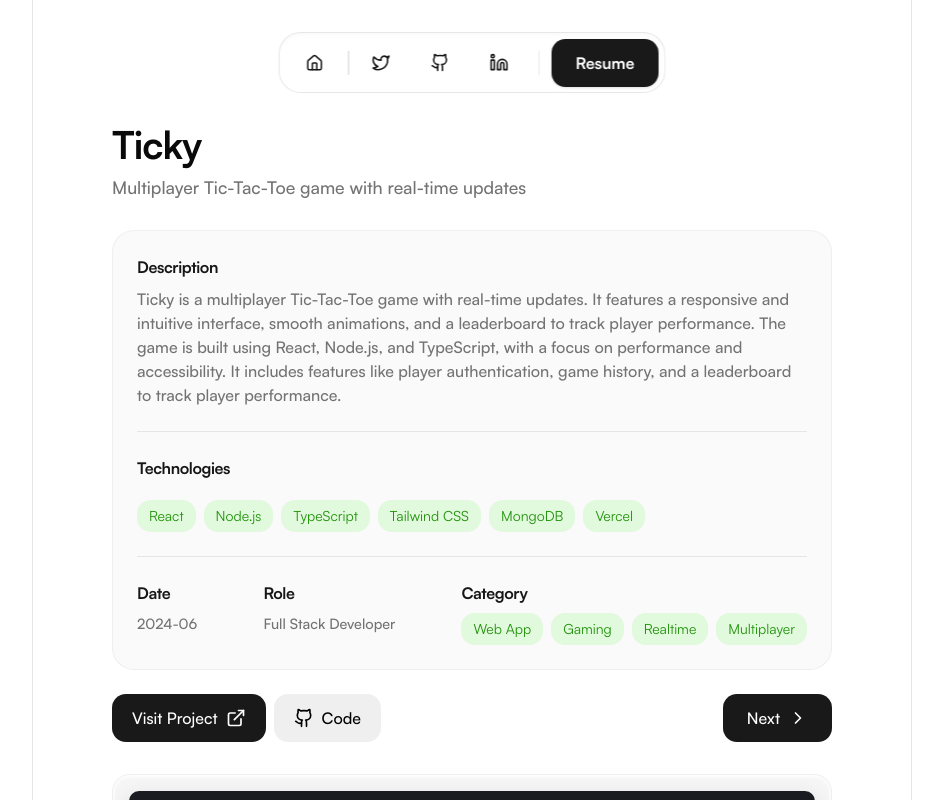
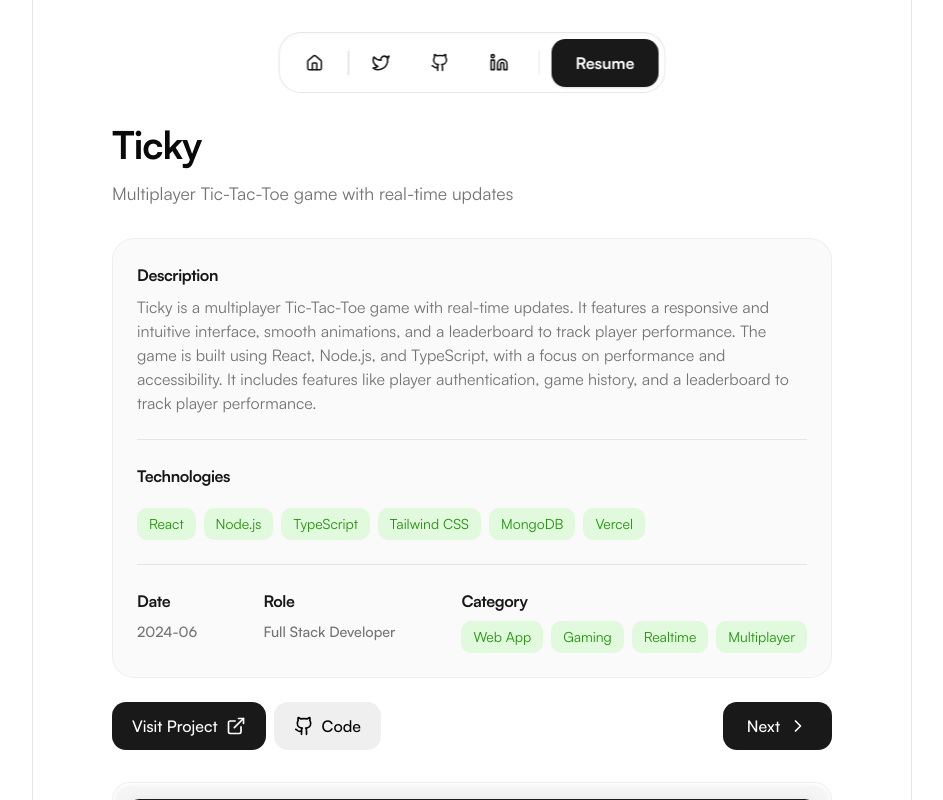
Before and after one commit to vicdevman/vicdevman, a Next.js app: page /projects/ticky in a window 1280 px wide. Shown: the top 800 px of the page, without its empty margins (168-1111 px from the left). Built offline with nearby package versions, Linux system fonts and the light colour scheme.

Commit message:
fixed boldnes

```diff
--- a/app/components/projectDetail.js
+++ b/app/components/projectDetail.js
@@ -48,14 +48,14 @@ export default function ProjectDetail() {
     <div className=" flex flex-col mt-30 mb-12">
       <div className=" max-w-3xl w-full mx-auto px-6">
         {" "}
-        <div className="flex flex-col gap-2">
+        <div className="flex flex-col gap-3">
             {/* <div onClick={() => router.back()} className="flex gap-2 mb-4 cursor-pointer text-sm text-neutral-400 hover:text-neutral-600 transition items-center">
                 <ArrowLeft size={18}/> Go back
             </div> */}
           <h1 className="max-sm:text-[1.8rem] text-[2.4rem] leading-tight tracking-tight font-[satoshi-bold]">
             {project.title}{" "}
           </h1>
-          <p className="text-[1.1rem] mb-2 leading-tight text-neutral-500 font-[satoshi-medium] tracking">
+          <p className="text-[1.1rem] mb-2 text-neutral-500 font-[satoshi-normal] tracking">
             {project.description}
           </p>
         </div>
@@ -66,7 +66,7 @@ export default function ProjectDetail() {
           {project.longDescription.split("\n").map((paragraph, index) => (
             <p
               key={index}
-              className="text-[1rem] text-neutral-500 font-[satoshi-medium]"
+              className="text-[1rem] text-neutral-500 font-[satoshi-normal]"
             >
               {paragraph}
             </p>
@@ -81,7 +81,7 @@ export default function ProjectDetail() {
             {project.techStack.map((tech, index) => (
               <div
                 key={index}
-                className="text-sm font-[satoshi-normal] p-1.5 px-3 bg-[#e1f9dc] text-[#21930b] rounded-xl"
+                className="text-sm font-[satoshi-normal] p-1.5 px-3 bg-[#e1f9dc] text-[#21930b] rounded-lg"
               >
                 {tech}
               </div>
@@ -113,7 +113,7 @@ export default function ProjectDetail() {
                 {project.category.map((tech, index) => (
                   <div
                     key={index}
-                    className="text-sm font-[satoshi-normal] p-1.5 px-3 bg-[#e1f9dc] text-[#21930b] rounded-xl"
+                    className="text-sm font-[satoshi-normal] p-1.5 px-3 bg-[#e1f9dc] text-[#21930b] rounded-lg"
                   >
                     {tech}
                   </div>
```
